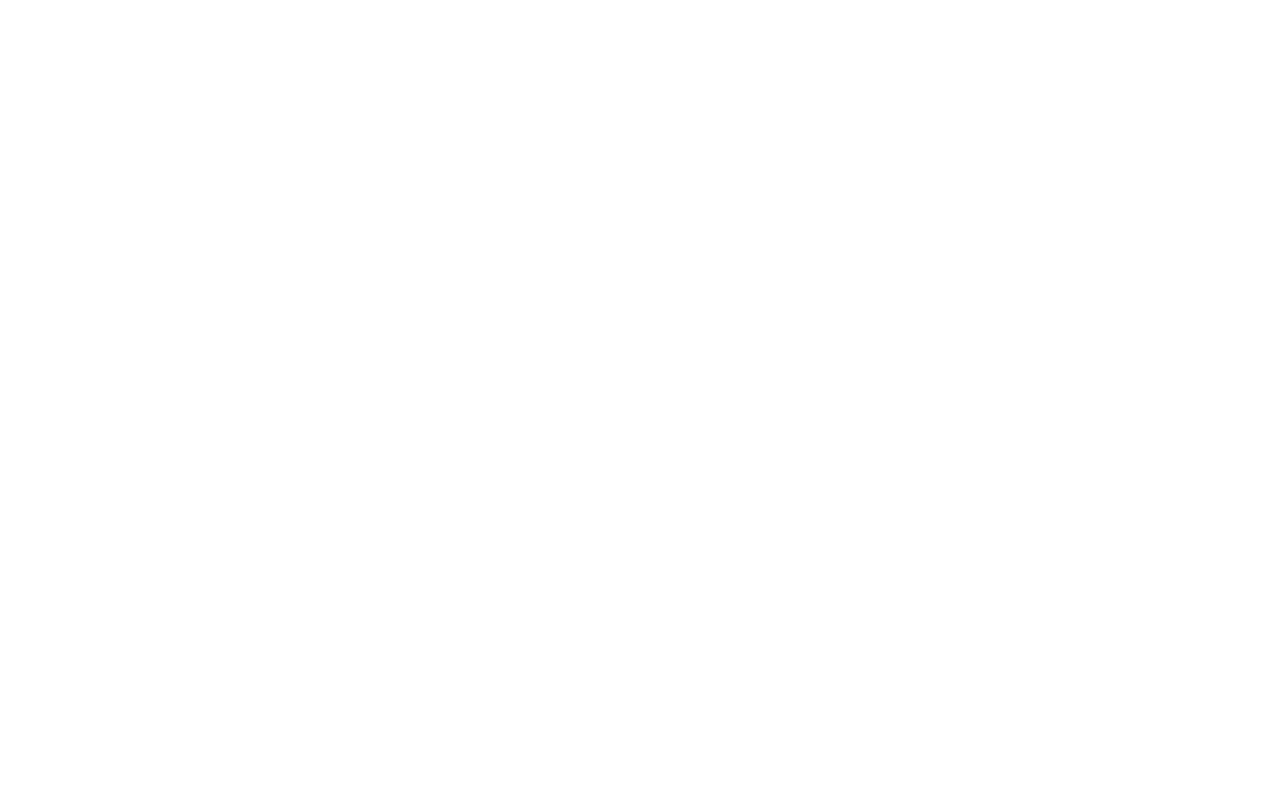
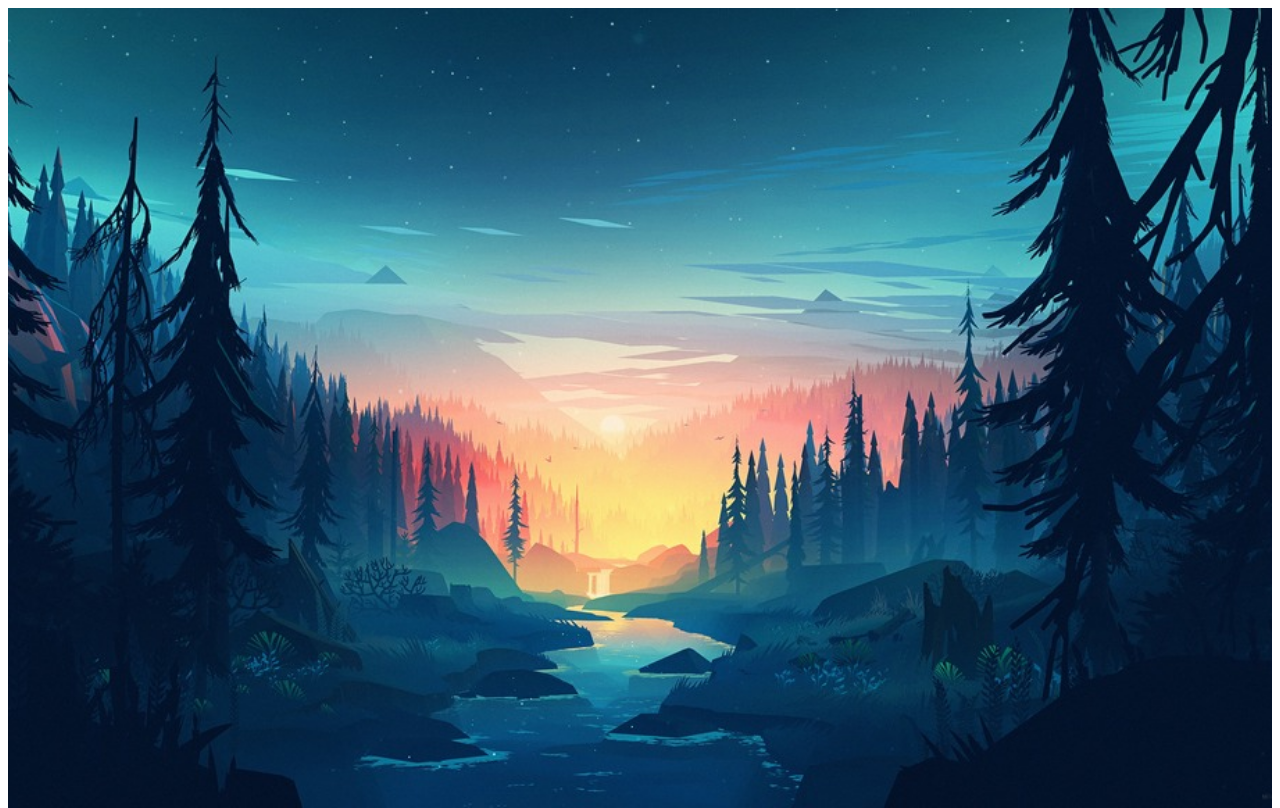
Before and after one commit to js-tasks-ru/htmlcss-20220317_starkhv, a website: page 06-lection4/02-background-image/index.html in a window 1280 px wide. Drawn offline with Linux system fonts and the light colour scheme.

Commit message:
add solution for lec4-dz2-backgound-image

```diff
--- a/06-lection4/02-background-image/background-image.css
+++ b/06-lection4/02-background-image/background-image.css
@@ -0,0 +1,25 @@
+.background-image {
+    background-repeat: no-repeat;
+    background-position: center;
+    background-size: cover;
+    background-image: url('./public/forest_400.jpg');
+    height: 100%;
+}
+
+@media (min-width: 768px) {
+    .background-image {
+        background-image: url('./public/forest_768.jpg');
+    }
+}
+
+@media (min-width: 1024px) {
+    .background-image {
+        background-image: url('./public/forest_1024.jpg');
+    }
+}
+
+@media (min-width: 2560px) {
+    .background-image {
+        background-image: url('./public/forest_2560.jpg');
+    }
+}
--- a/06-lection4/02-background-image/index.html
+++ b/06-lection4/02-background-image/index.html
@@ -1,10 +1,11 @@
 <!DOCTYPE html>
-<html lang="ru">
+<html lang="ru" style="height: 100%; width: 100%;">
     <head>
         <link rel="stylesheet" href="../../assets/css/main.css">
         <link rel="stylesheet" href="./background-image.css">
     </head>
-    <body>
+    <body >
+        <div class="background-image"></div>
 
     </body>
 </html>
```
